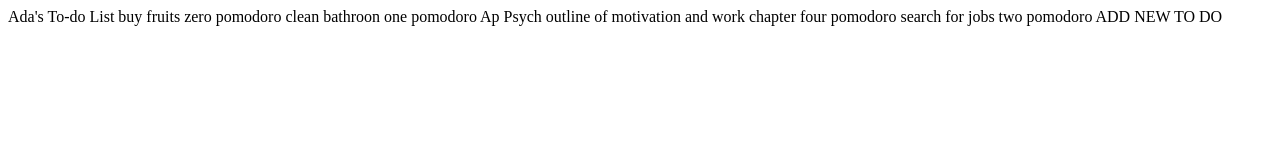
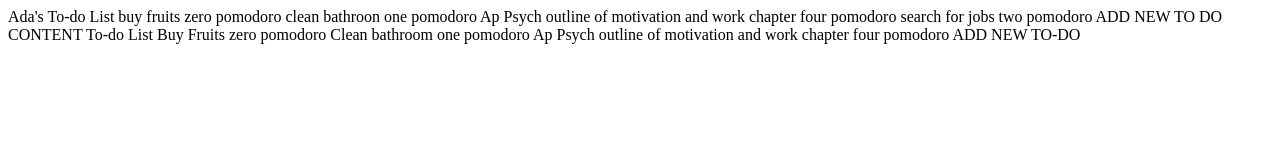
Before and after one commit to adalizcruz/todo_app_front_end, a plain HTML site: page index.html in a window 1280 px wide. Drawn offline with Linux system fonts and the light colour scheme.

Commit message:
add html structure

```diff
--- a/index.html
+++ b/index.html
@@ -4,3 +4,15 @@ clean bathroon  one pomodoro
 Ap Psych outline of motivation and work chapter  four pomodoro
 search for jobs  two pomodoro
 ADD NEW TO DO
+<tagname>CONTENT</tagname>
+<html>
+    <head>
+        <tittle>To-do List</tittle>
+    </head>
+        <body>
+            Buy Fruits  zero pomodoro
+            Clean bathroom  one pomodoro
+            Ap Psych outline of motivation and work chapter  four pomodoro
+            ADD NEW TO-DO
+        </body>
+ </html>
```
